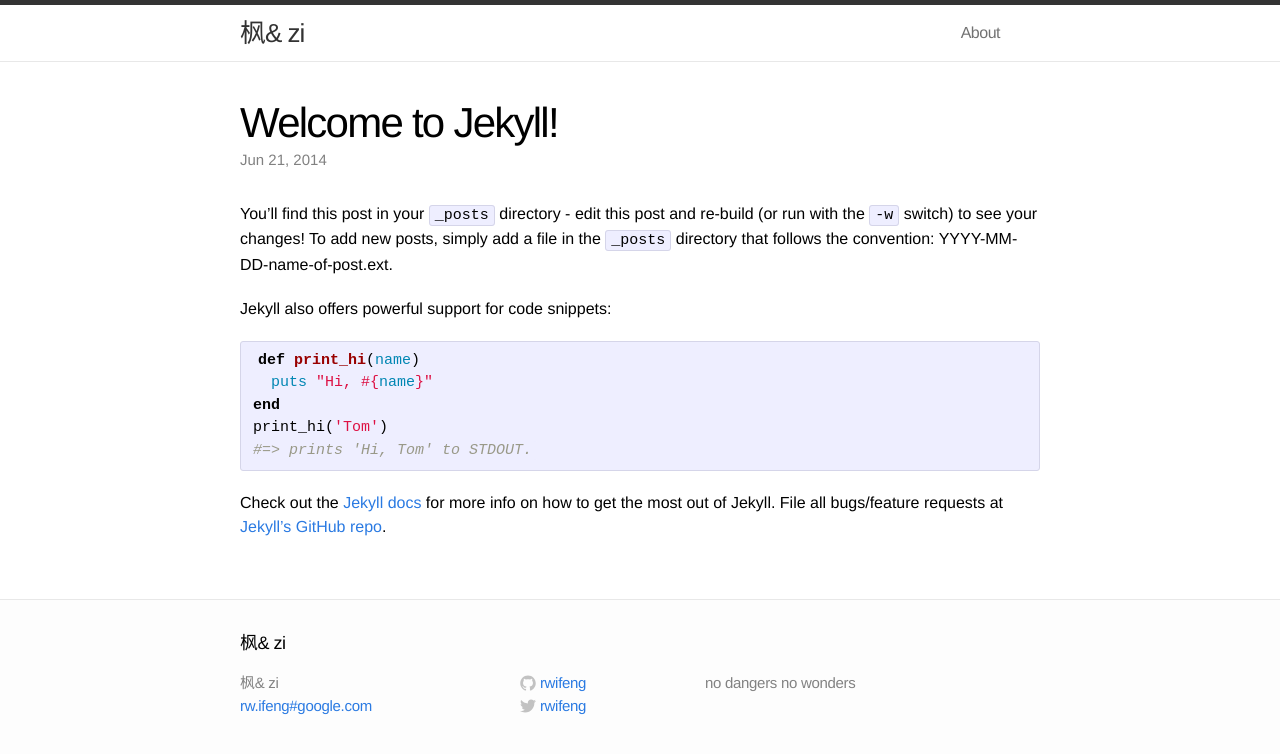
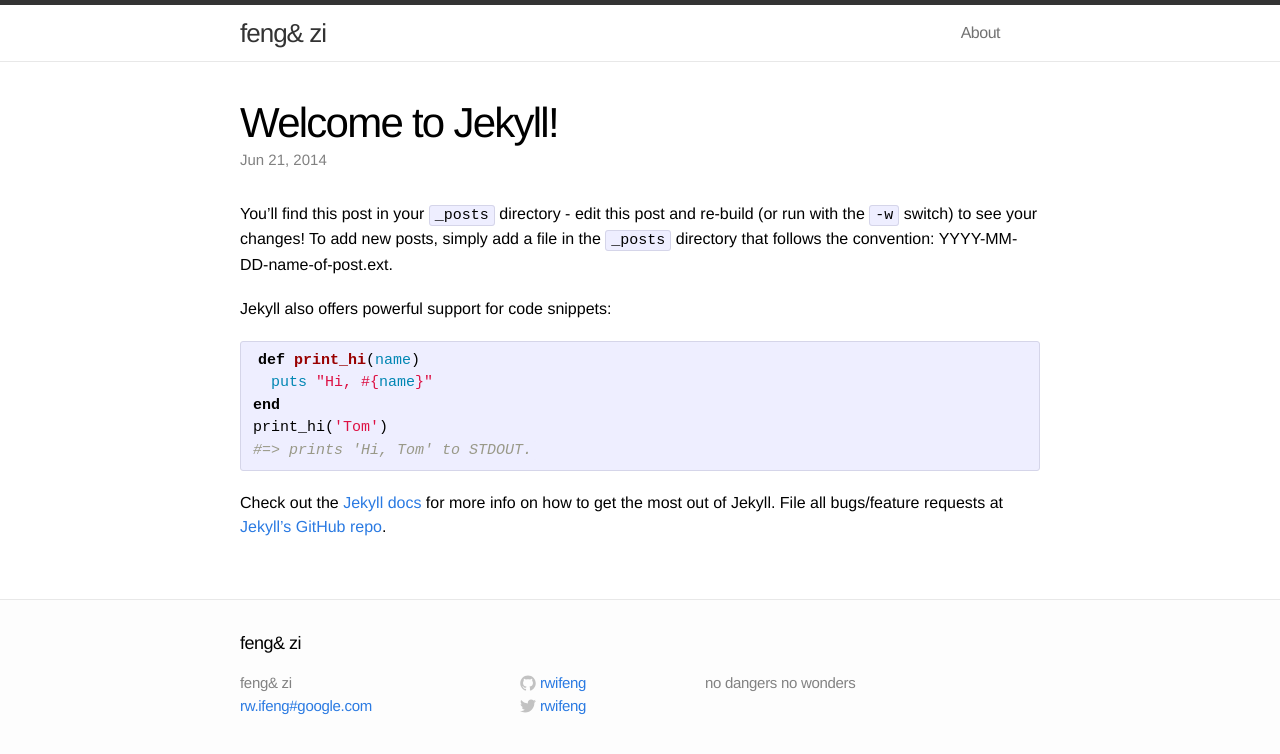
Before and after one commit to rwifeng/rwifeng.github.io, a Jekyll site: the page built from _posts/2014-06-21-welcome-to-jekyll.markdown, in a window 1280 px wide. Shown: the top 754 px of the page. Built offline with Jekyll 4.4.1, drawn with Linux system fonts in a browser that asks for light colours.

Commit message:
modify title

```diff
--- a/_config.yml
+++ b/_config.yml
@@ -1,5 +1,5 @@
 # Site settings
-title: 枫& zi
+title: feng& zi
 email: rw.ifeng#google.com
 description: "no dangers no wonders"
 baseurl: ""
--- a/index.html
+++ b/index.html
@@ -14,6 +14,4 @@
     {% endfor %}
   </ul>
 
-  <--  <p class="rss-subscribe">subscribe <a href="{{ "/feed.xml" | prepend: site.baseurl }}">via RSS</a></p> -->
-
 </div>
```
